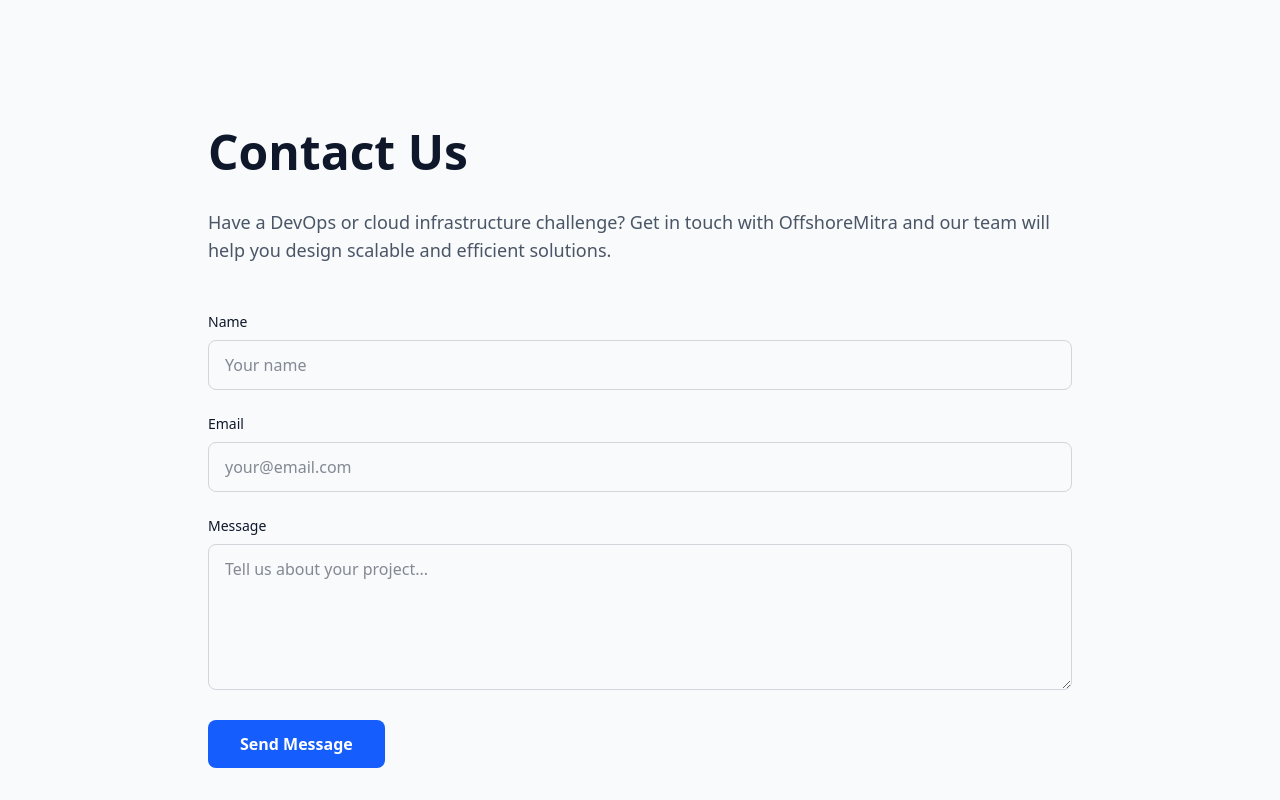
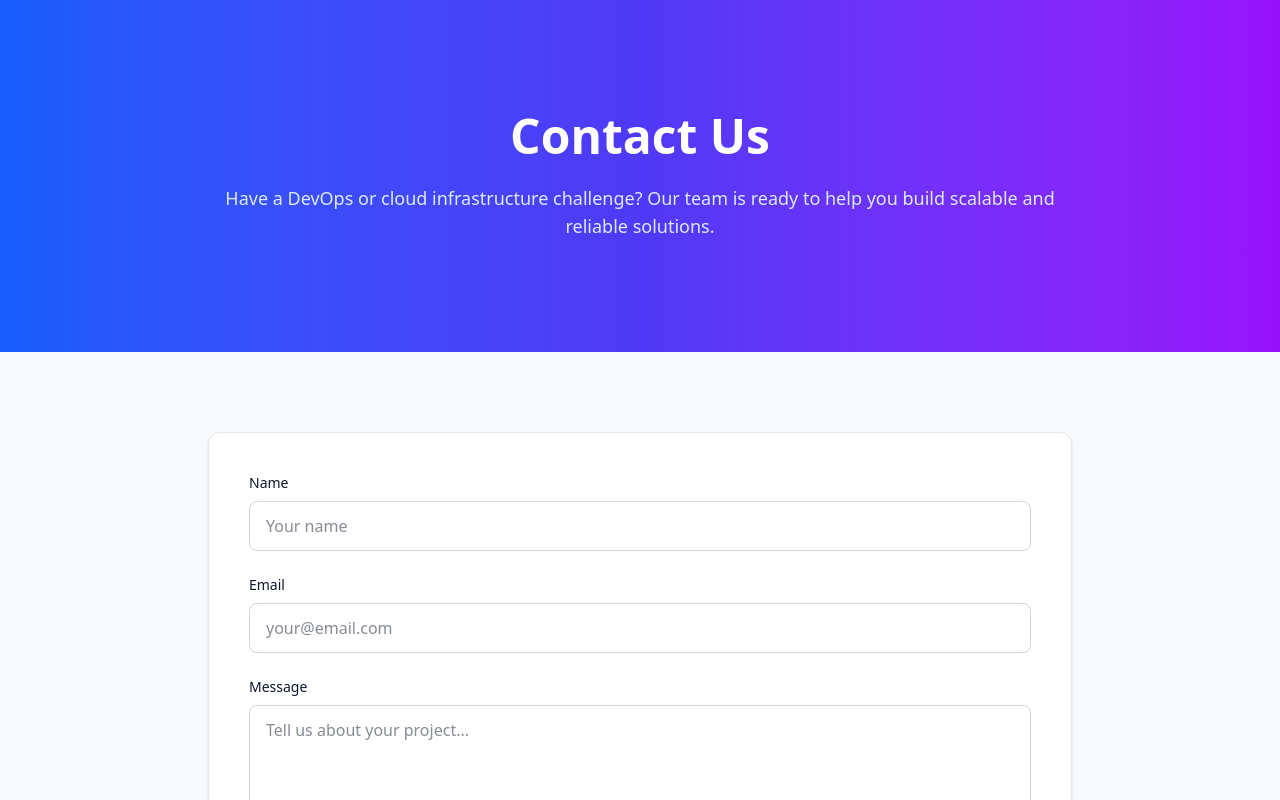
Before and after one commit to Amogh902/Company-s_Website, a Next.js app in the folder apps/: page /contact in a window 1280 px wide. Shown: the top 800 px of the page. Built offline with nearby package versions, Linux system fonts and the light colour scheme.

Commit message:
Step 36 /app/contact updated

```diff
--- a/apps/app/contact/page.js
+++ b/apps/app/contact/page.js
@@ -1,16 +1,17 @@
+import PageHero from "../../components/PageHero";
+
 export default function ContactPage() {
   return (
-    <div className="max-w-4xl mx-auto px-4 py-32">
+    <div>
 
-      <h1 className="text-5xl font-bold mb-8">
-        Contact Us
-      </h1>
+      <PageHero
+        title="Contact Us"
+        description="Have a DevOps or cloud infrastructure challenge? Our team is ready to help you build scalable and reliable solutions."
+      />
 
-      <p className="text-lg text-gray-600 mb-12">
-        Have a DevOps or cloud infrastructure challenge?
-        Get in touch with OffshoreMitra and our team will help
-        you design scalable and efficient solutions.
-      </p>
+      <div className="max-w-4xl mx-auto px-4 py-20">
+
+        <div className="bg-white p-10 rounded-xl border border-gray-200 shadow-sm">
 
           <form className="space-y-6">
 
@@ -57,5 +58,9 @@ export default function ContactPage() {
           </form>
 
         </div>
+
+      </div>
+
+    </div>
   );
 }
```
Also changed, not shown: 1 other file (tests, documents, lock files or other folders). Lines whose indentation alone changed are shown as unchanged.
